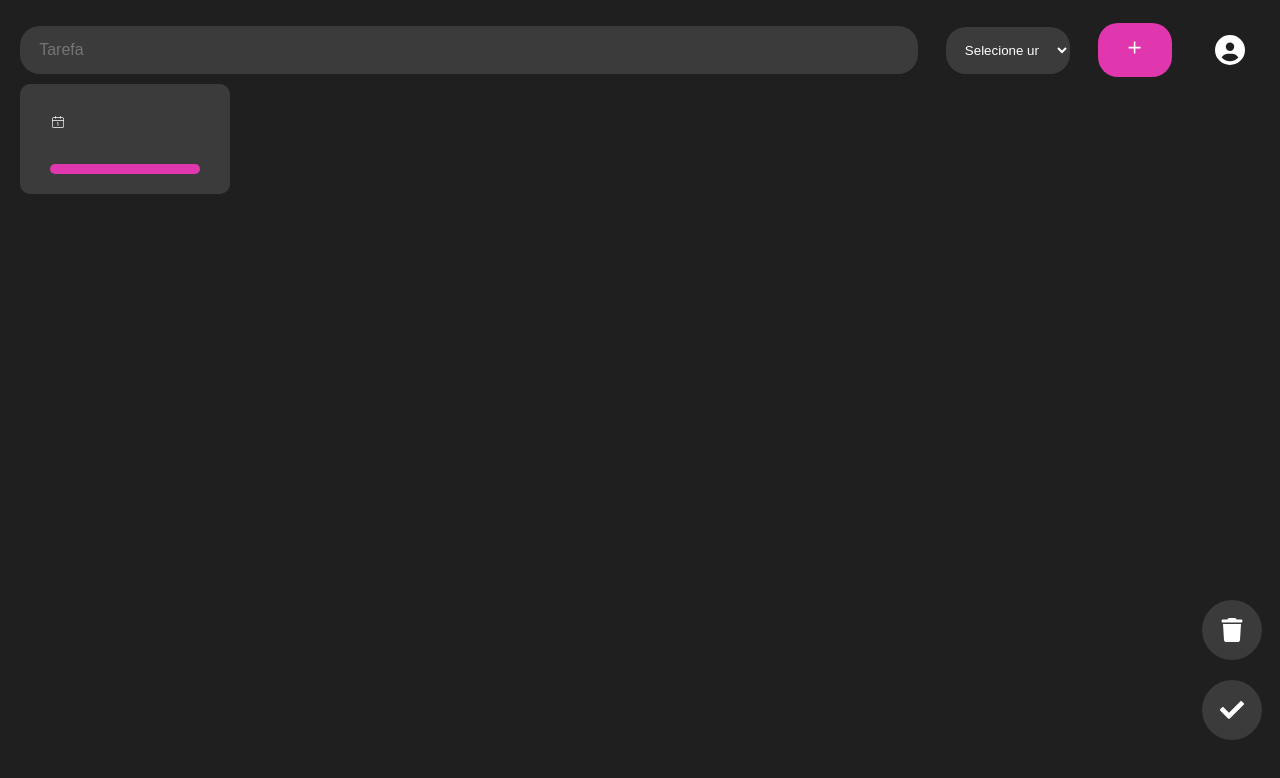
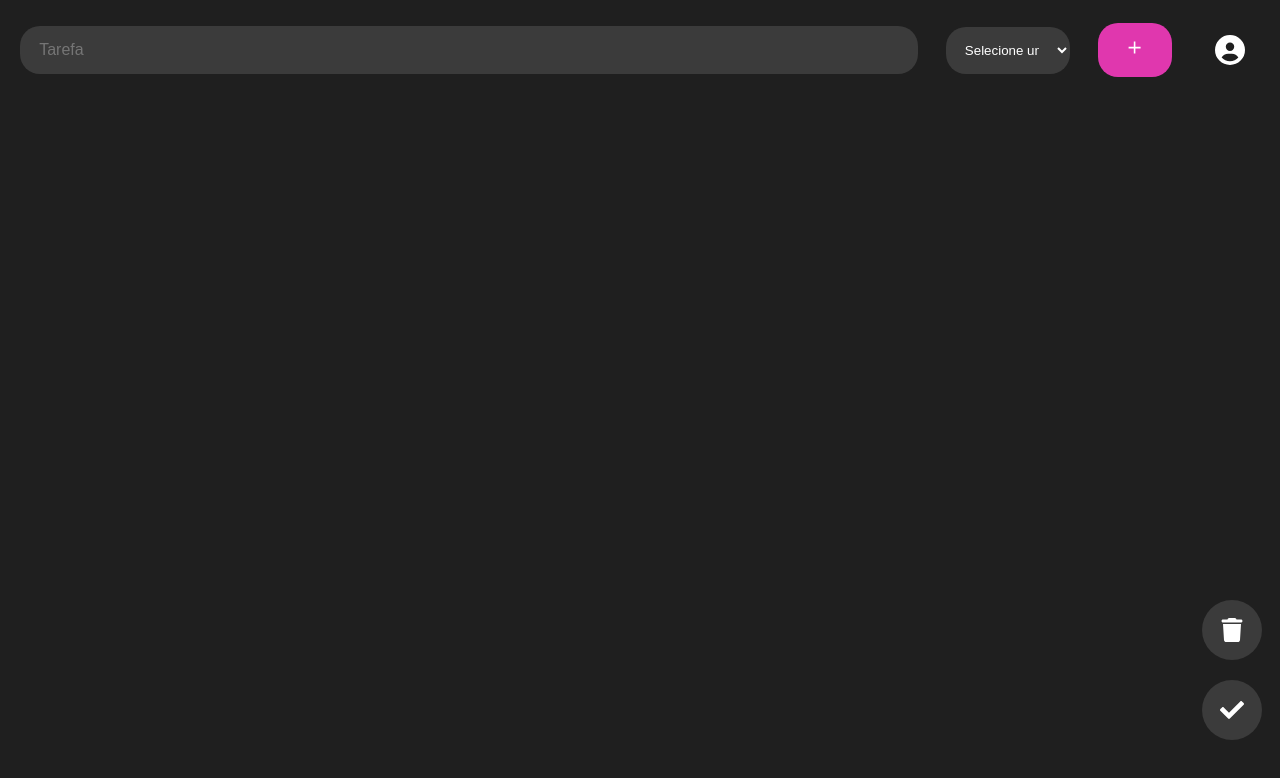
Before and after one commit to jessicapinheiro-s/to-do-list-react, a React (Create React App) app: page / in a window 1280 px wide. Shown: the top 778 px of the page. Built offline with nearby package versions, Linux system fonts and the light colour scheme.

Commit message:
enviando array de tasks ao invés de apenas um

```diff
--- a/src/App.tsx
+++ b/src/App.tsx
@@ -4,26 +4,33 @@ import { ListaTasks } from './components/lista-tasks';
 import ButtonsLaterais from './components/buttons-laterais';
 import Task from './components/task';
 import './styles/style.css';
-interface  TaskProps{
-      taskmessage: string;
-      dataAtual: string;
-      tipoTask: string;
+interface TaskProps {
+  taskmessage: string;
+  dataAtual: string;
+  tipoTask: string;
 
 }
 
 function App() {
 
   const [taskMessage, setTaskMessage] = useState({} as TaskProps);
+  let arrayTask:TaskProps[] =[];
 
   const handleEnviarTask = (mensagem: any) => {
-    setTaskMessage(mensagem); // Atualiza o estado com a mensagem recebida do input
+    setTaskMessage(mensagem);
+     // Atualiza o estado com a mensagem recebida do input
+     arrayTask = [...arrayTask,taskMessage ];
   };
-  console.log(taskMessage)
+  console.log(arrayTask.map(a => console.log(a.taskmessage)))
+
+
   return (
     <div className="App">
       <EntradaDados onEnviar={handleEnviarTask} />
       <ListaTasks>
-        <Task childContent = {taskMessage} />
+        {
+          arrayTask.length > 1 ? <Task childContent={arrayTask} /> : null
+        }
       </ListaTasks>
       <ButtonsLaterais></ButtonsLaterais>
     </div>
--- a/src/components/task.tsx
+++ b/src/components/task.tsx
@@ -1,24 +1,39 @@
 import '../styles/style.css'
 import { CiCalendarDate } from "react-icons/ci";
 
-interface  TaskProps{
-    childContent:{
-        taskmessage: string;
-        dataAtual: string;
-        tipoTask: string;
-    }
+interface TaskProps {
+    childContent: das[];
+}
+interface das {
+    taskmessage?: string,
+    dataAtual?: string,
+    tipoTask?: string
 
 }
 
-export default function Task({ childContent }: TaskProps ) {
-
-    const { taskmessage, dataAtual, tipoTask } = childContent;
+const task: React.FC<TaskProps> = ({ childContent }) => {
     return (
-        <div className='task-card'>
-           <p><CiCalendarDate/>{dataAtual}</p>
-           <p>{taskmessage}</p>
-           <p className='tipo-Task'>{tipoTask}</p>
-
+        <div>
+            {childContent.map((f, index) => (
+                <div className='task-card' key={index}>
+                    <p><CiCalendarDate />{f.dataAtual}</p>
+                    <p>{f.taskmessage}</p>
+                    <p className='tipo-Task'>{f.tipoTask}</p>
+                </div>
+            ))}
         </div>
     )
 }
+export default task;
+/*export default function Task({ childContent }: TaskProps) {
+    return (
+       childContent.map(f => {
+        <div className='task-card'>
+        <p><CiCalendarDate />{f.dataAtual}</p>
+        <p>{f.taskmessage}</p>
+        <p className='tipo-Task'>{f.tipoTask}</p>
+
+    </div>
+       })
+    )
+}*/
```
